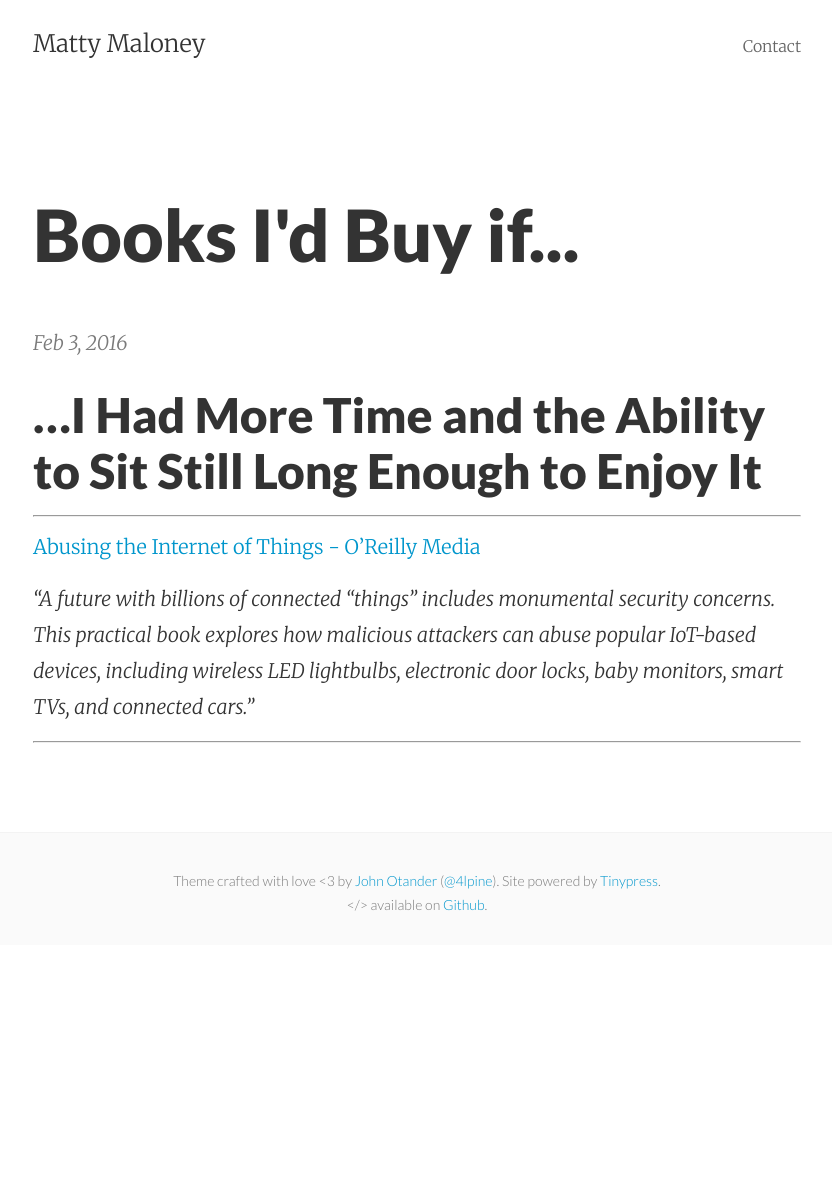
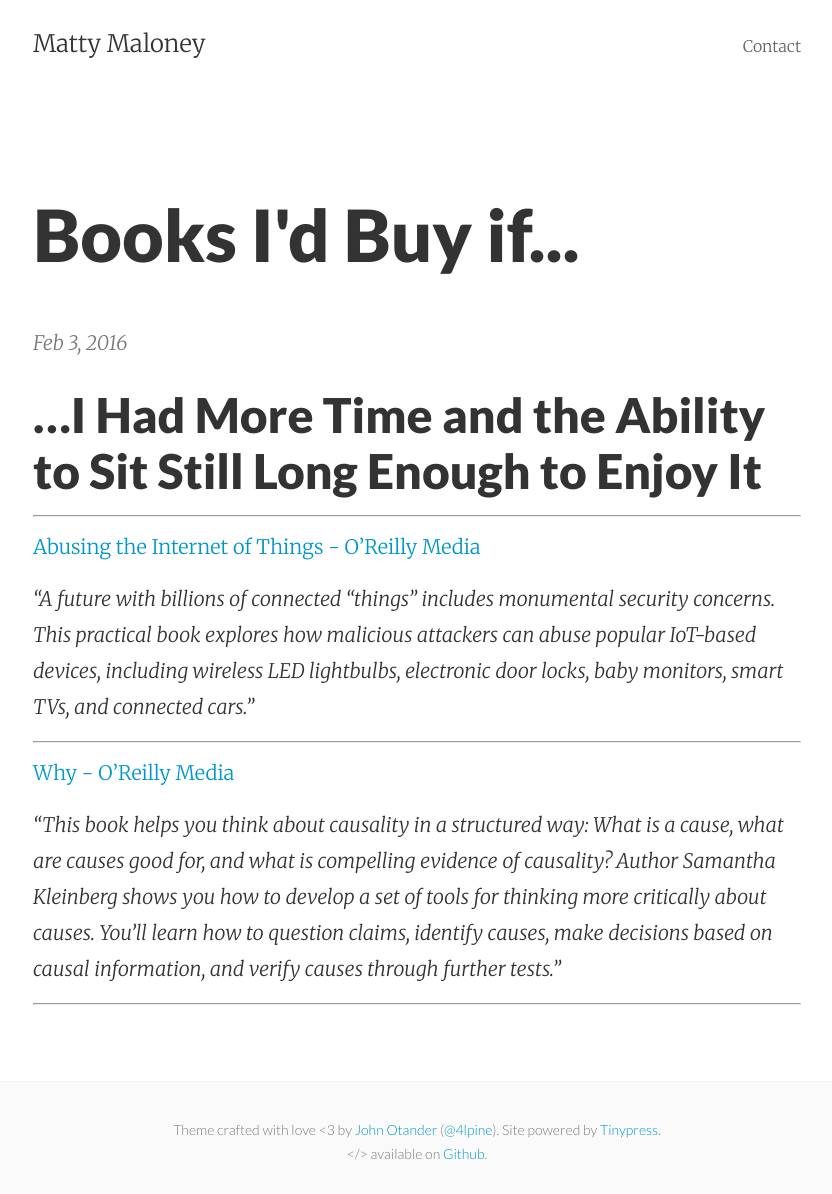
Before and after one commit to mattymaloney/mattymaloney.github.io, a Jekyll site: the page built from _posts/2016-02-03-books-id-buy-if.md, in a window 1280 px wide. Shown: the whole page, without its empty margins (223-1055 px from the left). Built offline with Jekyll 4.4.1, drawn with Linux system fonts in a browser that asks for light colours; before the commit the page ends 945 px from its top, so only the background shows below that.

Commit message:
Updated 2016-02-03-books-id-buy-if.md

```diff
--- a/_posts/2016-02-03-books-id-buy-if.md
+++ b/_posts/2016-02-03-books-id-buy-if.md
@@ -3,6 +3,7 @@ published: true
 layout: post
 title: "Books I'd Buy if..."
 ---
+
 
 ## ...I Had More Time and the Ability to Sit Still Long Enough to Enjoy It
 
@@ -13,3 +14,9 @@ title: "Books I'd Buy if..."
 *"A future with billions of connected "things" includes monumental security concerns. This practical book explores how malicious attackers can abuse popular IoT-based devices, including wireless LED lightbulbs, electronic door locks, baby monitors, smart TVs, and connected cars."*
 
 ---
+
+[Why - O'Reilly Media](http://shop.oreilly.com/product/0636920033035.do?code=MSDEAL&imm_mid=0e08e8&cmp=em-ms-books-videos-product-dod_why_msdeal)
+
+*"This book helps you think about causality in a structured way: What is a cause, what are causes good for, and what is compelling evidence of causality? Author Samantha Kleinberg shows you how to develop a set of tools for thinking more critically about causes. You’ll learn how to question claims, identify causes, make decisions based on causal information, and verify causes through further tests."*
+
+---
```
